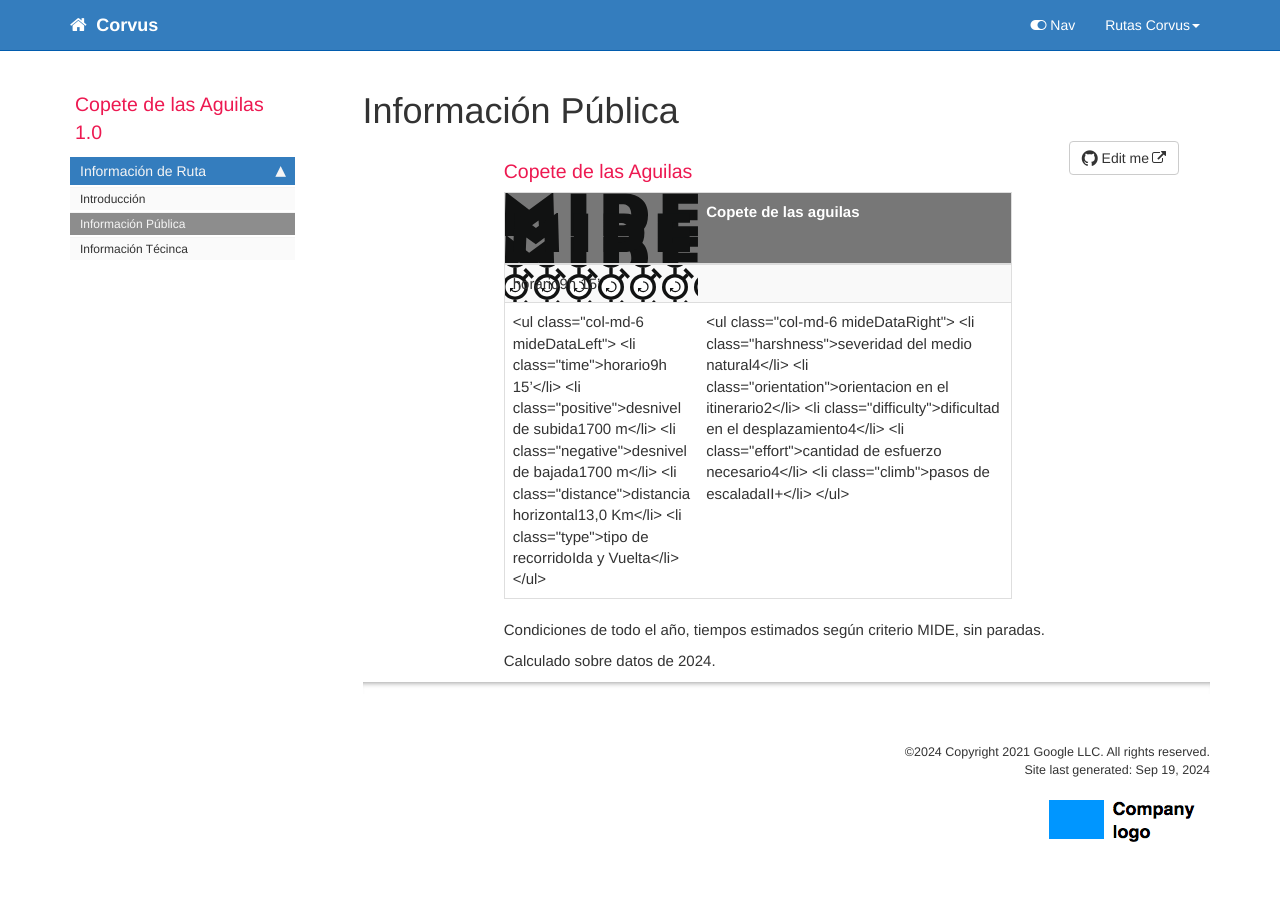
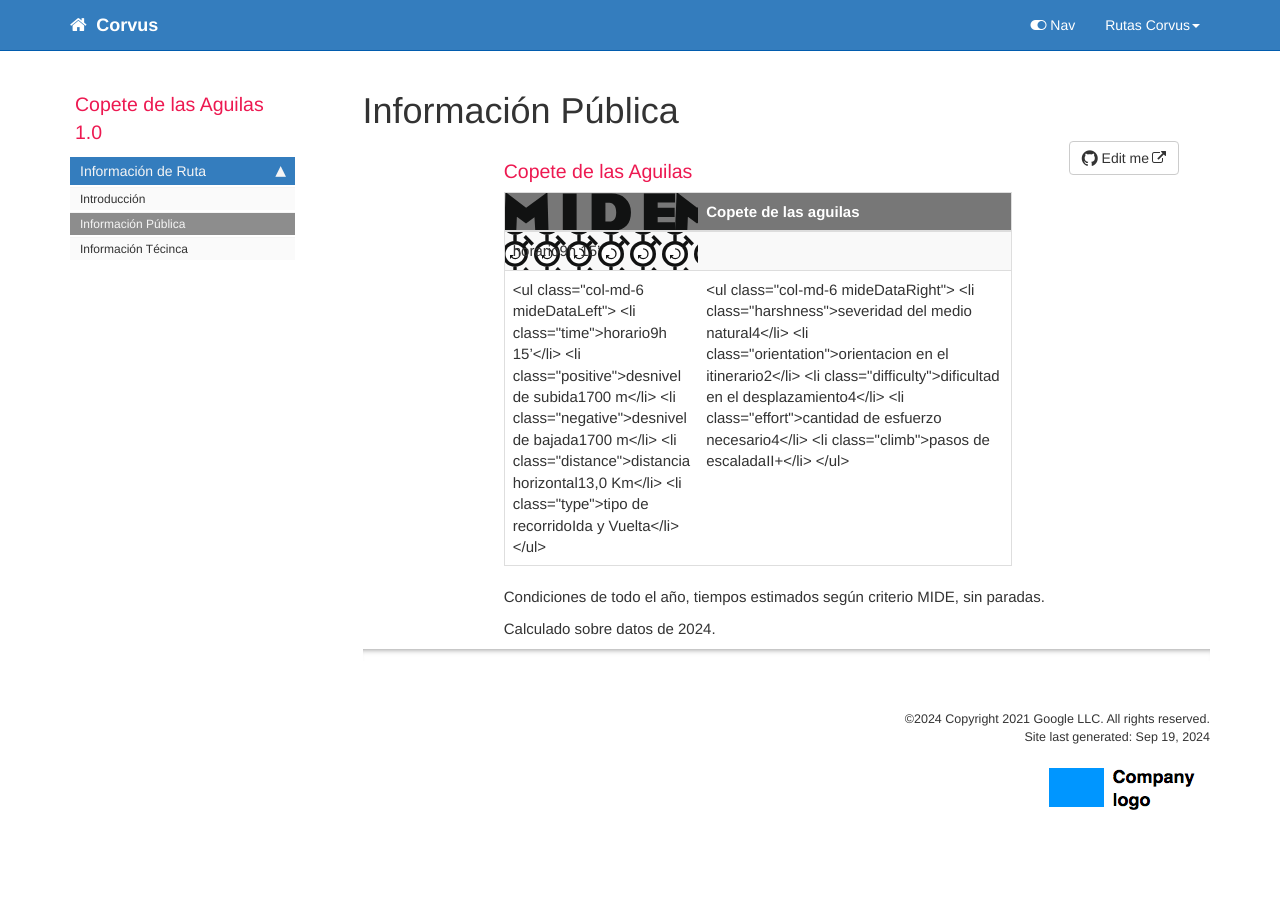
Before and after one commit to UAFS/CorvusRepositorio, a Jekyll site: the page built from pages/02Rutas/04CopeteAguilas/ruta04_technical_details.md, in a window 1280 px wide. Built offline with Jekyll 4.4.1, drawn with Linux system fonts in a browser that asks for light colours; comment, search, counter and statistics services are not loaded.

Commit message:
removed img tag

```diff
--- a/pages/02Rutas/04CopeteAguilas/ruta04_technical_details.md
+++ b/pages/02Rutas/04CopeteAguilas/ruta04_technical_details.md
@@ -20,7 +20,7 @@ folder: 02Rutas/04CopeteAguilas
 			</colgroup>
 			<thead>
 				<tr class="header">
-					<th style="background-image:url('/images/MIDE/MIDE.svg')"><img src="{{site.baseurl}}/images/MIDE/MIDE.svg" width="50px"></th>
+					<th style="background-image:url('/images/MIDE/MIDE.svg')"></th>
 					<th>Copete de las aguilas</th>
 				</tr>
 			</thead>
```
